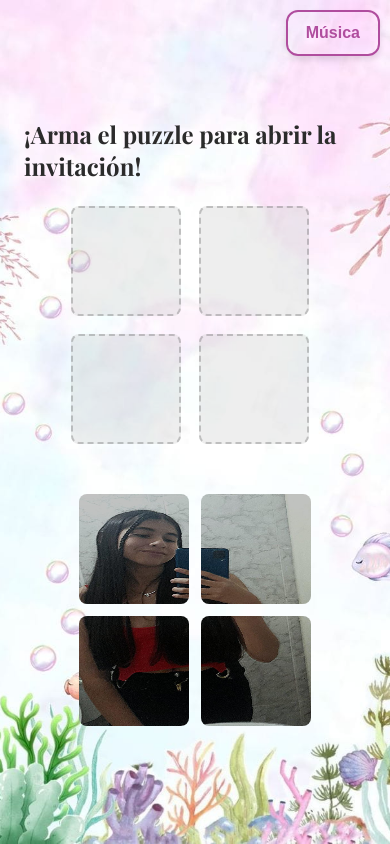
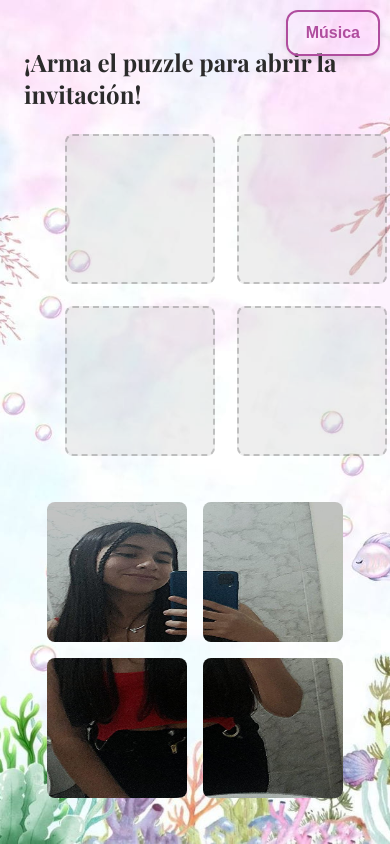
Before and after one commit to DavidAdrian2002/XVlucia, a plain HTML site: page index.html in a window 390 px wide. Drawn offline with nearby package versions, Linux system fonts and the light colour scheme.

Commit message:
Nueva modificacion puzzle

```diff
--- a/styles.css
+++ b/styles.css
@@ -101,18 +101,21 @@ a {
 /* === PUZZLE === */
 #puzzle-container {
   display: grid;
-  grid-template-columns: repeat(2, 150px);
-  grid-template-rows: repeat(2, 150px);
-  gap: 10px;
+  grid-template-columns: repeat(2, 45vw);
+  grid-template-rows: repeat(2, 45vw);
+  gap: 5vw;
   margin: 24px 0;
+  max-width: 320px;
 }
 
 .puzzle-slot {
   background: rgba(200, 200, 200, 0.3);
   border: 2px dashed rgba(0, 0, 0, 0.2);
   border-radius: 8px;
-  width: 150px;
-  height: 150px;
+  width: 100%;
+  height: 100%;
+  max-width: 150px;
+  max-height: 150px;
   display: flex;
   align-items: center;
   justify-content: center;
@@ -121,15 +124,17 @@ a {
 
 #puzzle-pieces {
   display: flex;
-  gap: 12px;
+  gap: 4vw;
   flex-wrap: wrap;
   justify-content: center;
   margin-top: 16px;
 }
 
 .puzzle-piece {
-  width: 140px;
-  height: 140px;
+  width: 45vw;
+  height: 45vw;
+  max-width: 140px;
+  max-height: 140px;
   border-radius: 8px;
   cursor: grab;
   transition: transform 0.2s;
@@ -228,10 +233,11 @@ a {
 }
 
 .mapa {
-  width: 80%;
+  width: 100%;
+  max-width: 800px;
   border-radius: 10px;
   overflow: hidden;
-  height: 250px;
+  aspect-ratio: 16 / 9;
   margin-top: 8px;
 }
 
@@ -317,45 +323,24 @@ footer.footer {
     padding: 0 8px;
   }
 
-  .banner-float {
-    display: none;
-  }
+  .banner-float { display: none; }
 
   #puzzle-container {
-    grid-template-columns: repeat(2, 120px);
-    grid-template-rows: repeat(2, 120px);
-    gap: 8px;
+    grid-template-columns: repeat(2, 40vw);
+    grid-template-rows: repeat(2, 40vw);
+    gap: 4vw;
+    max-width: 260px;
   }
 
   .puzzle-slot,
   .puzzle-piece {
-    width: 110px;
-    height: 110px;
+    width: 100%;
+    height: 100%;
   }
 
-  .reloj {
-    font-size: 1.3rem;
-  }
-
-  .card.frase {
-    font-size: 18px;
-    padding: 16px;
-  }
-
-  .btn {
-    padding: 12px 18px;
-    font-size: 16px;
-  }
-
-  .mapa {
-  width: 100%;
-  max-width: 800px;
-  border-radius: 10px;
-  overflow: hidden;
-  aspect-ratio: 16 / 9; /* mantiene proporción correcta */
-  margin-top: 8px;
-}
-
+  .reloj { font-size: 1.3rem; }
+  .card.frase { font-size: 18px; padding: 16px; }
+  .btn { padding: 12px 18px; font-size: 16px; }
 }
 
 /* Tablets medianas */
```
